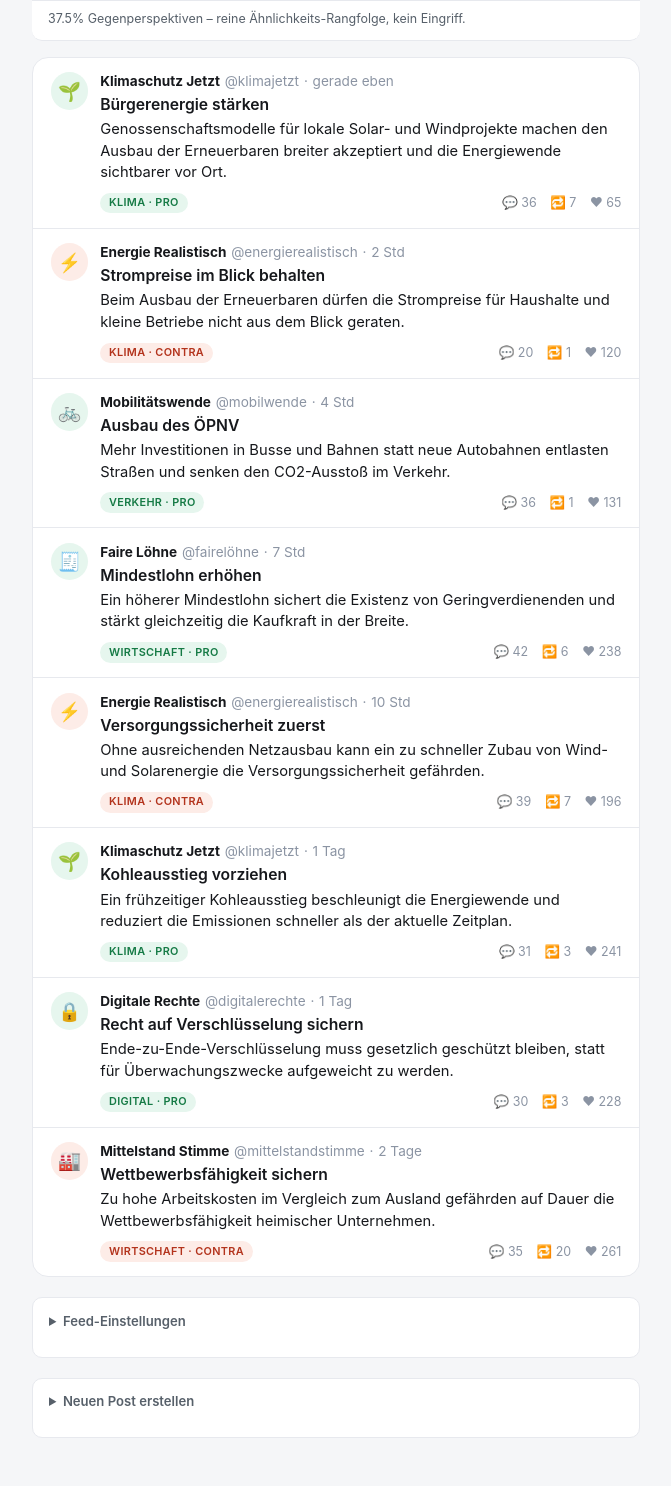
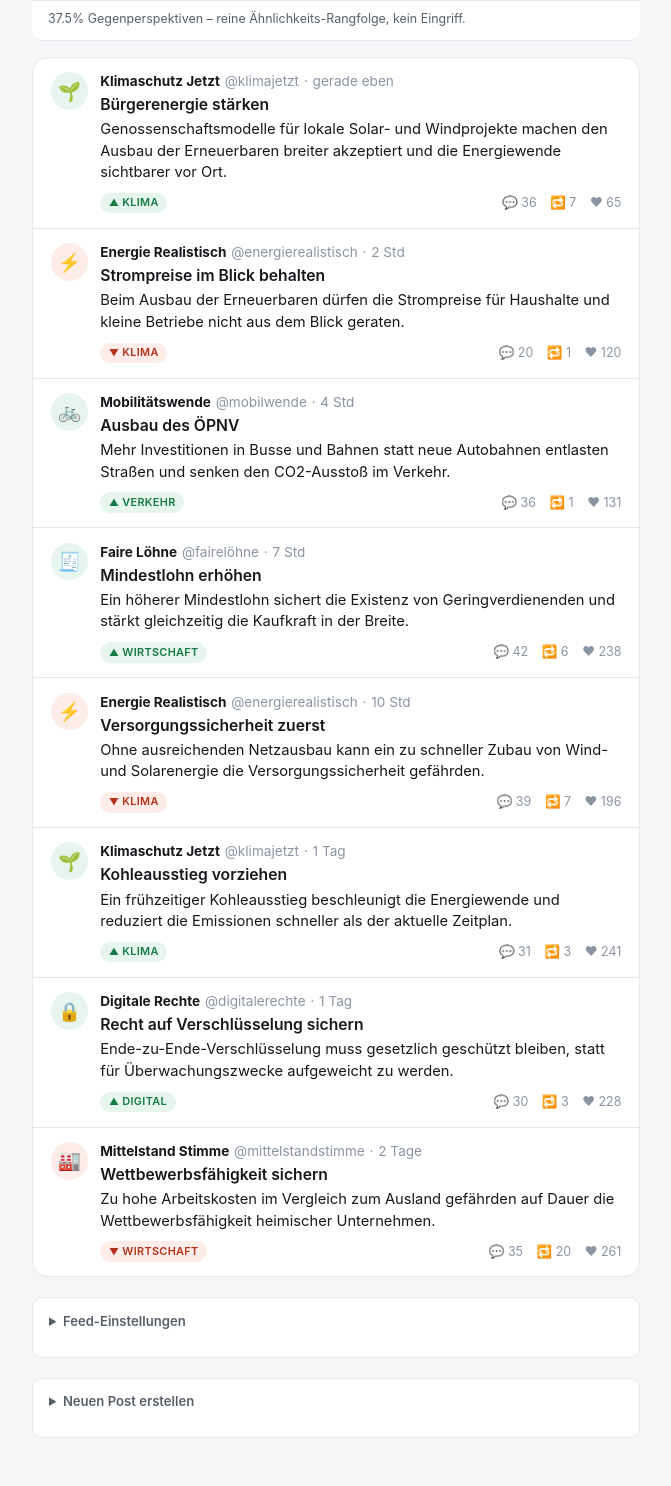
Before and after one commit to 47Felix/RasberryPI-Team-13, a Flask app: page /?seed_id=klima-1&mix=3&mode=standard in a window 1280 px wide. Shown: the part 248-1734 px from the top of the page, without its empty margins (304-975 px from the left). Run offline with Flask 3, Linux system fonts and the light colour scheme.

Commit message:
Feed-Prototyp: Perspektive per Form+Farbe statt Text-Label zeigen
Kritischer Blick auf PR #91: der Post-Chip zeigte "KLIMA · PRO" als
sichtbaren Text - eine Datensatz-Beschriftung, die kein echter Feed
je zeigen wuerde und die Illusion "richtige App" wieder durchbricht.
Chip zeigt jetzt nur noch das Thema, Perspektive laeuft ueber Farbe
(gruen/rot, wie ein Trend-Indikator) plus Form (▲/▼-Zeichen statt nur
Farbe) - dadurch bleibt der Bubble-vs-Diversity-Kontrast beim Scrollen
als Farbmuster sichtbar, ohne dass jeder Post seine eigene Einordnung
ausspricht. Form-Unterscheidung + title-Attribut + sr-only-Text als
Fix fuer den Farbenblind-Accessibility-Fund aus dem code-review.

Sicherheits- und Code-Review-Skill auf dem Diff gelaufen, keine
Findings (Jinja2-Autoescaping bleibt intakt, kein | safe verwendet).

Co-Authored-By: Claude Sonnet 5 <noreply@anthropic.com>
Claude-Session: https://claude.ai/code/session_01YbVhpZh2t6WH7F3apvQYAu

```diff
--- a/Code/feed-diversity-prototype/static/style.css
+++ b/Code/feed-diversity-prototype/static/style.css
@@ -317,6 +317,22 @@ a {
   color: var(--contra);
 }
 
+.chip-mark {
+  font-size: 0.6rem;
+}
+
+.sr-only {
+  position: absolute;
+  width: 1px;
+  height: 1px;
+  padding: 0;
+  margin: -1px;
+  overflow: hidden;
+  clip: rect(0, 0, 0, 0);
+  white-space: nowrap;
+  border: 0;
+}
+
 .engagement {
   display: flex;
   gap: 0.85rem;
--- a/Code/feed-diversity-prototype/templates/index.html
+++ b/Code/feed-diversity-prototype/templates/index.html
@@ -66,7 +66,11 @@
               <h3 class="post-title">{{ item.post.title }}</h3>
               <p class="post-text">{{ item.post.text }}</p>
               <div class="post-footer">
-                <span class="chip {{ item.post.perspective }}">{{ item.post.topic }} · {{ item.post.perspective }}</span>
+                <span class="chip {{ item.post.perspective }}" title="Perspektive: {{ item.post.perspective }}">
+                  <span class="chip-mark" aria-hidden="true">{{ '▲' if item.post.perspective == 'pro' else '▼' }}</span>
+                  {{ item.post.topic }}
+                  <span class="sr-only">, Perspektive: {{ item.post.perspective }}</span>
+                </span>
                 <div class="engagement">
                   <span>💬 {{ item.comments }}</span>
                   <span>🔁 {{ item.reposts }}</span>
```
